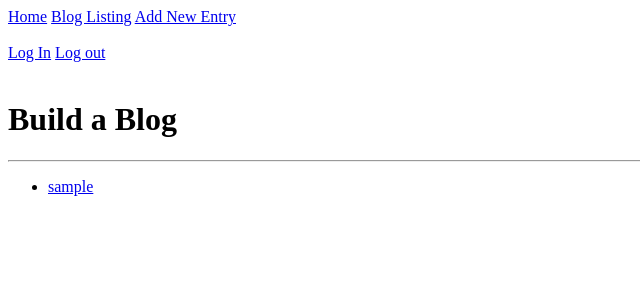
After one commit to Nicole-A/blogz, a Flask app: page / in a window 1280 px wide. The commit adds this page. Shown: the top 300 px of the page, without its empty margins (0-640 px from the left). Run offline with Flask 2, Linux system fonts and the light colour scheme; tables that the repository leaves empty hold one stand-in row (values such as "Sample post").

Commit message:
All functionality completed. Need to add styling.

```diff
--- a/main.py
+++ b/main.py
@@ -33,9 +33,20 @@ class User(db.Model):
 
 @app.before_request
 def require_login():
-    allowed_routes = ['login', 'signup','index','post_entry']
+    allowed_routes = ['login', 'signup','blog', 'index']
     if request.endpoint not in allowed_routes and 'username' not in session:
-        redirect ('/login')
+        return redirect ('/login')
+
+@app.route('/')
+def index():
+
+    #blog_owner = request.args.get('username')
+    #owner_id = request.args.get('user.id')
+    #user_blogs = request.args.get('user.blogs')
+
+    #if not owner_id:
+        users = User.query.all()
+        return render_template('index.html',title="Blogz", users=users)
 
 @app.route('/login', methods=['POST', 'GET'])
 def login():
@@ -47,7 +58,7 @@ def login():
         if user and user.password == password:
             session['username'] = username
             flash("Logged in")
-            return redirect ('/blog')
+            return redirect ('/newpost')
         else:
             flash("User password incorrect or user does not exist", 'error')
 
@@ -91,20 +102,25 @@ def signup():
 @app.route('/logout')
 def logout():
     del session['username']
-    return redirect('/blog')
+    flash("Logged out")
+    return redirect('/')
 
 @app.route('/blog', methods=['POST', 'GET'])
-def index():
+def blog():
 
     blog_title = request.args.get('blog_title')
-    blog_id = request.args.get('id')
+    blog_id = request.args.get('blogid')
+    owner_id = request.args.get('userid')
+    blogs = Blog.query.all()
 
-    if not blog_id:
-        blogs = Blog.query.all()
-        return render_template('blog.html',title="Build a Blog", blogs=blogs)
-    else:
+    if owner_id:
+        blogs = Blog.query.filter_by(owner_id=owner_id).all()
+        return render_template('blog.html', title= "Blog Post",blogs=blogs)
+    if blog_id:
         blogs = Blog.query.get(blog_id)
         return render_template('display.html', title= "Blog Post",blogs=blogs)
+
+    return render_template('blog.html',title="Blogz", blogs=blogs)
 
 @app.route('/newpost', methods=['POST', 'GET'])
 def post_entry():
@@ -114,7 +130,7 @@ def post_entry():
         entry_error = ''
         blog_title = request.form['blog_title']
         blog_entry = request.form['body']
-        blog_owner = User.query.filter_by(username=session['username']).first
+        blog_owner = User.query.filter_by(username=session['username']).first()
 
         if not blog_title:
             title_error = 'Enter a title'
--- a/templates/base.html
+++ b/templates/base.html
@@ -5,6 +5,7 @@
                     .error { color: red; }
             </style>
             <nav>
+                    <a href="/">Home</a>
                     <a href="/blog">Blog Listing</a>
                     <a href="/newpost">Add New Entry </a>
             </nav>
@@ -15,6 +16,7 @@
 
     <div>
         <br>
+        <a href="/login">Log In</a>
         <a href='./logout'>Log out</a>
     </div>
     <br>
--- a/templates/blog.html
+++ b/templates/blog.html
@@ -11,7 +11,9 @@
 
         <ul>
             {% for blog in blogs %}
-            <li><a href="/blog?id={{blog.id}}">{{blog.title}}</a>
+            <li><a href="/blog?blogid={{blog.id}}">{{blog.title}}</a>
+                <p>{{blog.body}}</p>
+                <p><a href="/blog?userid={{blog.owner_id}}">{{blog.owner.username}}</a></p>
             </li>
             {% endfor %}
         </ul>
--- /dev/null
+++ b/templates/index.html
@@ -0,0 +1,16 @@
+{% extends "base.html" %}
+
+{% block content %}
+    <h1>Build a Blog</h1>
+
+    <hr />
+
+
+        <ul>
+            {% for user in users %}
+            <li><a href="/blog?userid={{user.id}}">{{user.username}}</a>
+            </li>
+            {% endfor %}
+        </ul>
+
+{% endblock %}
```
